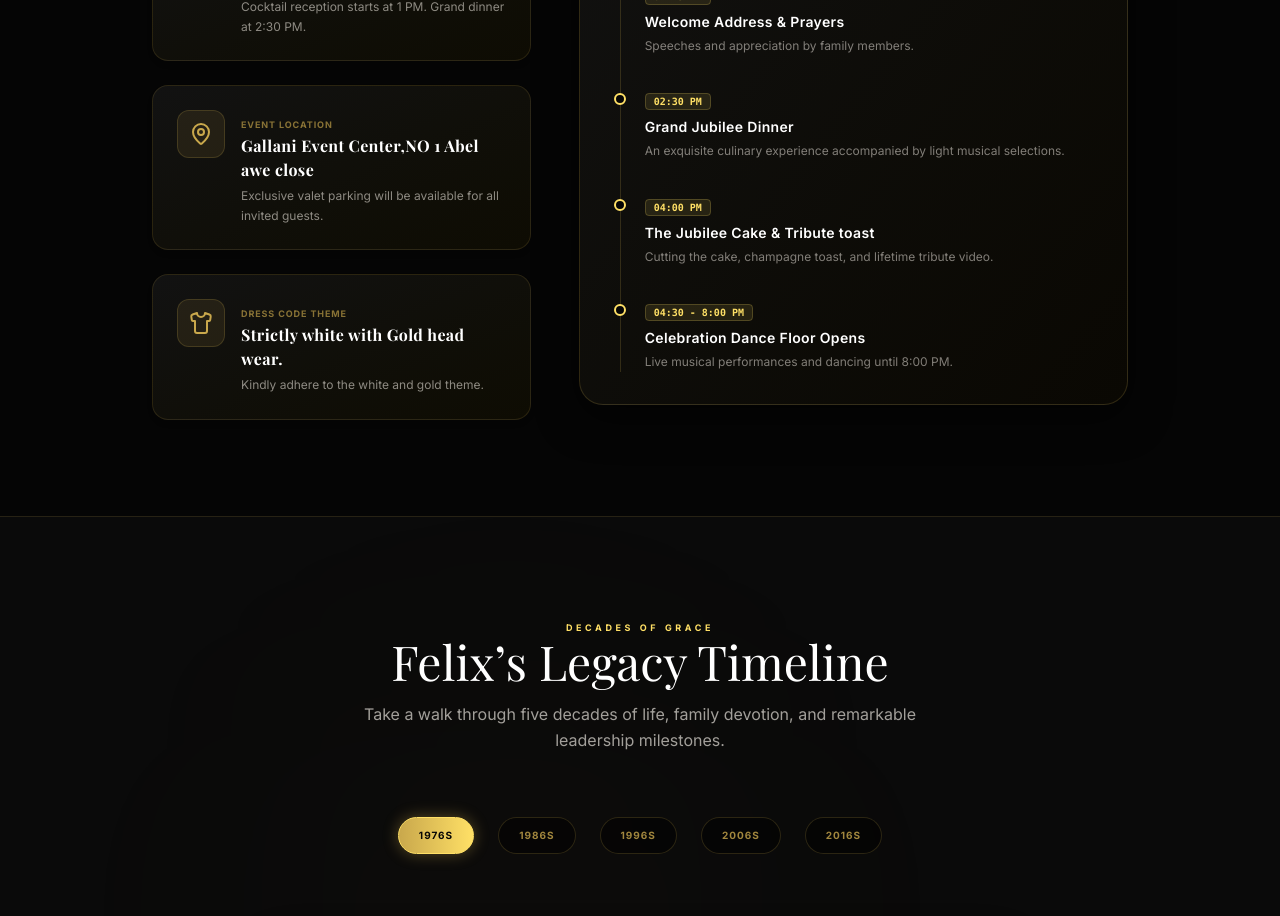
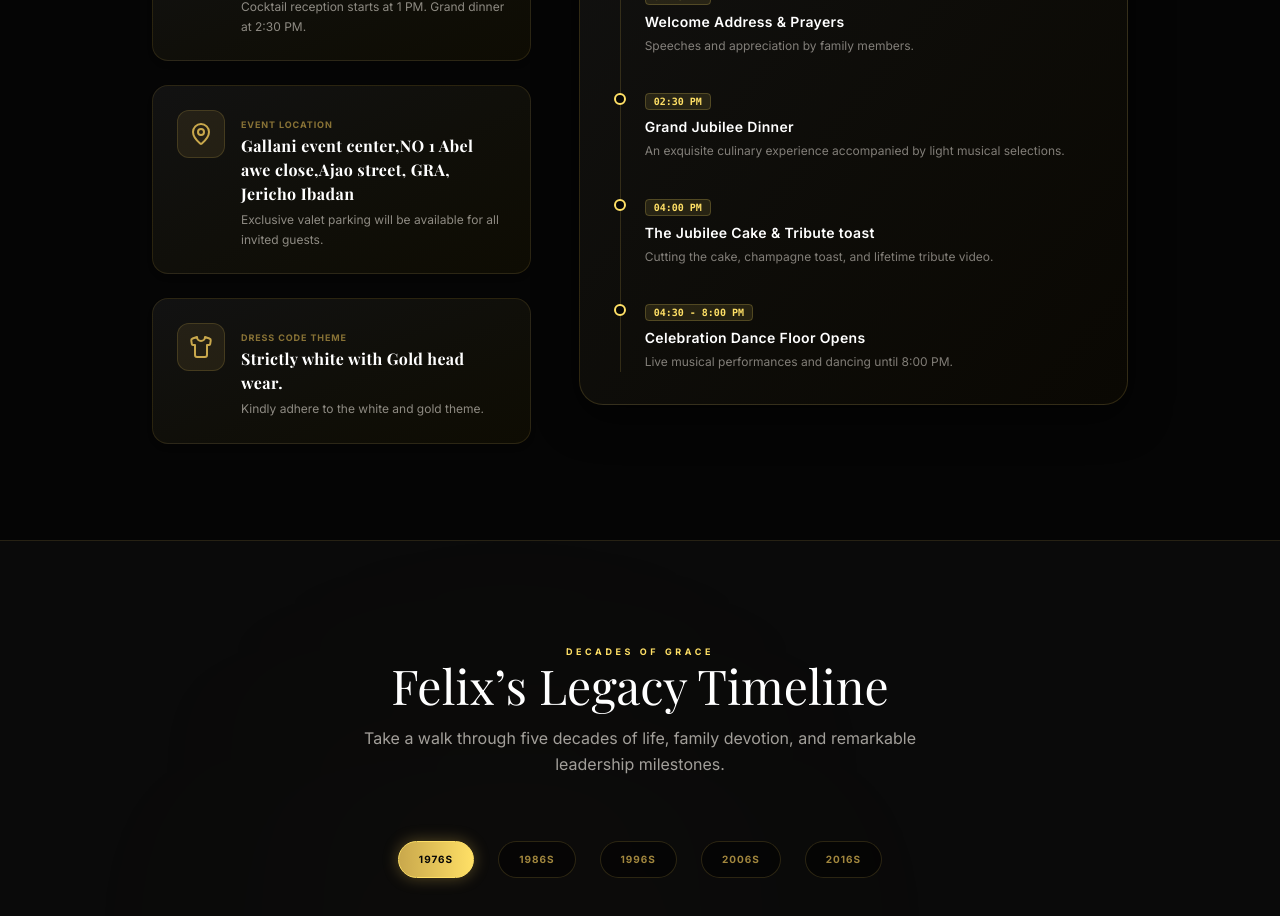
Before and after one commit to Moniye-lang/QR-Event, a Next.js app: page / in a window 1280 px wide. Shown: the part 1460-2376 px from the top of the page. Built offline with nearby package versions, Linux system fonts and the light colour scheme.

Commit message:
Address update

```diff
--- a/src/app/page.tsx
+++ b/src/app/page.tsx
@@ -421,7 +421,7 @@ export default function Home() {
             <DetailBlock
               icon={<MapPin className="w-6 h-6 text-[#c9a84c]" />}
               label="Event Location"
-              title="Gallani Event Center,NO 1 Abel awe close"
+              title="Gallani event center,NO 1 Abel awe close,Ajao street, GRA, Jericho Ibadan"
               desc="Exclusive valet parking will be available for all invited guests."
             />
             <DetailBlock
```
